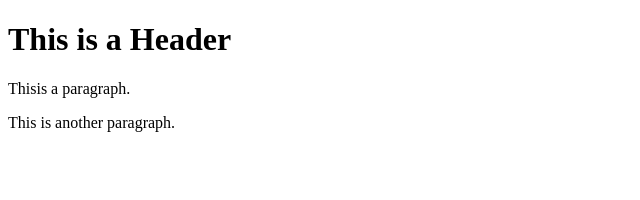
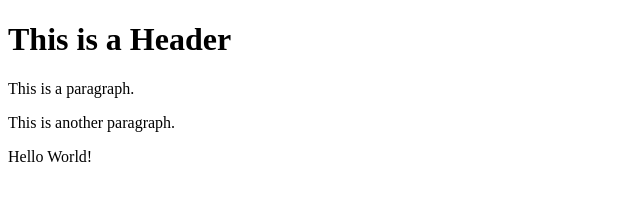
Before and after one commit to Breeshna/Portfolio-Project, a website: page index.html in a window 1280 px wide. Shown: the whole page, without its empty margins (0-640 px from the left). Drawn offline with Linux system fonts and the light colour scheme.

Commit message:
Using NPM

```diff
--- a/index.html
+++ b/index.html
@@ -2,7 +2,8 @@
 <html>
     <body>
         <h1> This is a Header</h1>
-        <p>Thisis a paragraph.</p>
+        <p> This is a paragraph.</p>
         <p> This is another paragraph.</p>
+        <p> Hello World!</p>
     </body>
 </html>
```
Also changed, not shown: package.json (added, +24 -0 lines), 2 other files.
